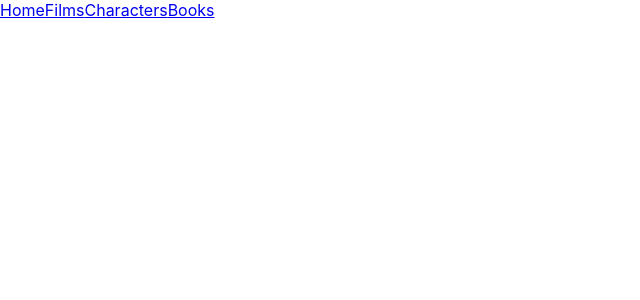
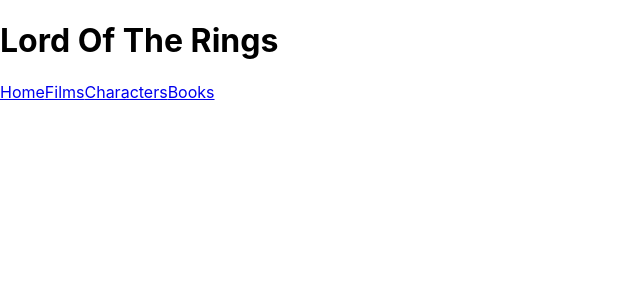
Before and after one commit to H-Indiana-Holdsworth/lotr-from-scratch, a React (Create React App) app: page / in a window 1280 px wide. Shown: the top 300 px of the page, without its empty margins (0-640 px from the left). Built offline with nearby package versions, Linux system fonts and the light colour scheme.

Commit message:
Adds homepage header

```diff
--- a/src/App.js
+++ b/src/App.js
@@ -8,6 +8,7 @@
 function App() {
   return (
     <div className="App">
+      <h1>Lord Of The Rings</h1>
       <BrowserRouter>
         <header>
           <NavLink to="/" data-testid="home-link">
```
